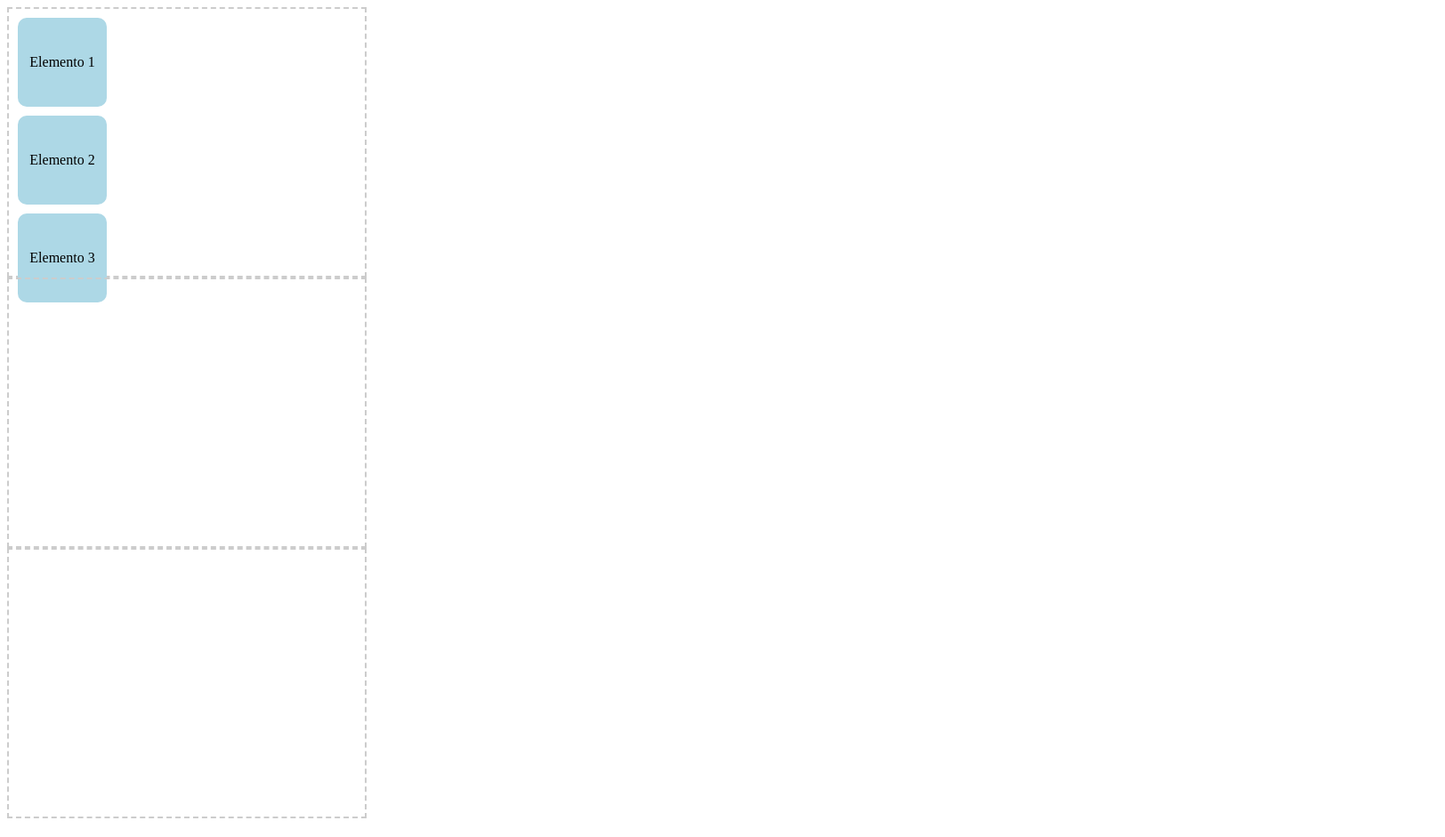
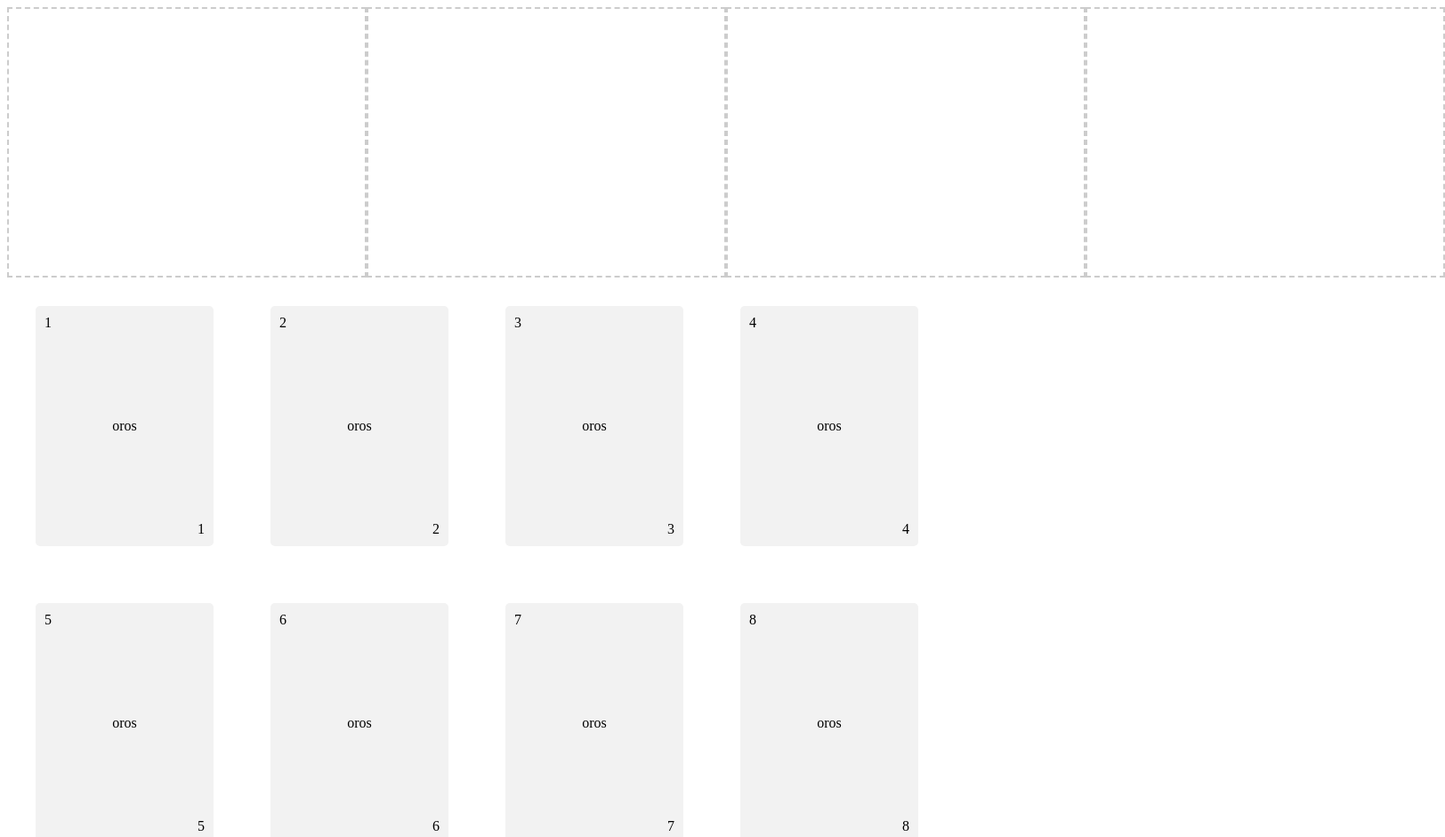
Before and after one commit to Davidbmor/practica1, a plain HTML site: page index.html in a window 1280 px wide. Shown: the top 941 px of the page at 89% size, 1624 px wide, since content can reach past the window. Drawn offline with Linux system fonts and the light colour scheme.

Commit message:
Cartas movibles

```diff
--- a/index.html
+++ b/index.html
@@ -7,16 +7,17 @@
     <link rel="stylesheet" href="style.css">
   </head>
   <body>
+    <div class="contenedores-cartas">
+      <div class="contenedores-cartas">
+        <div class="contenedor" id="contenedor-blue" data-color="blue"></div>
+        <div class="contenedor" id="contenedor-black" data-color="#131313"></div>
+        <div class="contenedor" id="contenedor-red" data-color="red"></div>
+        <div class="contenedor" id="contenedor-yellow" data-color="yellow"></div>
+      </div>
 
-    <div class="contenedor" data-color="blue">
-      <div class="elemento" id="elemento1">Elemento 1</div>
-      <div class="elemento" id="elemento2">Elemento 2</div>
-      <div class="elemento" id="elemento3">Elemento 3</div>
+
     </div>
-    <div class="contenedor" data-color="#131313">
-    </div>
-    <div class="contenedor" data-color="red">
-    </div>
+
     <div class="container-t">
       <div>11</div>
       <div>Oros</div>
--- a/js/index.js
+++ b/js/index.js
@@ -1,6 +1,5 @@
 import { uiDrag } from "./uiDrag.js";
 import { uiDeck } from "./uiDeck.js";
-// Permitir el arrastre dentro del contenedor
-uiDrag.init(".contenedor",".elemento");
 
 uiDeck.generar(".container-t");
+uiDrag.init(".contenedor", ".carta");
--- a/js/uiDeck.js
+++ b/js/uiDeck.js
@@ -1,7 +1,6 @@
 export const uiDeck = {
     init: () => {
         const cards = [];
-
         ['oros', 'copas', 'espadas', 'bastos'].forEach((palo) => {
             for (let i = 1; i <= 12; i++) {
                 cards.push({
@@ -10,7 +9,6 @@ export const uiDeck = {
                 });
             }
         });
-
         return cards;
     },
 
@@ -26,9 +24,13 @@ export const uiDeck = {
         cartasWrapper.style.display = "flex";
         cartasWrapper.style.flexWrap = "wrap";
 
-        cards.forEach((card) => {
+        cards.forEach((card, index) => {
             const clonedContainer = baseContainer.cloneNode(true);
+            clonedContainer.id = `carta-${index}`;
+            clonedContainer.classList.add("carta");
+            clonedContainer.setAttribute("draggable", "true");
             clonedContainer.style.display = "flex";
+
             const children = clonedContainer.children;
             if (children.length >= 3) {
                 children[0].textContent = card.numero;
@@ -38,6 +40,7 @@ export const uiDeck = {
 
             cartasWrapper.appendChild(clonedContainer);
         });
+
         document.body.appendChild(cartasWrapper);
     }
-}
+};
--- a/style.css
+++ b/style.css
@@ -5,6 +5,9 @@
     position: relative;
 }
 
+.contenedores-cartas{
+    display: flex;
+}
 .elemento {
     width: 100px;
     height: 100px;
```
